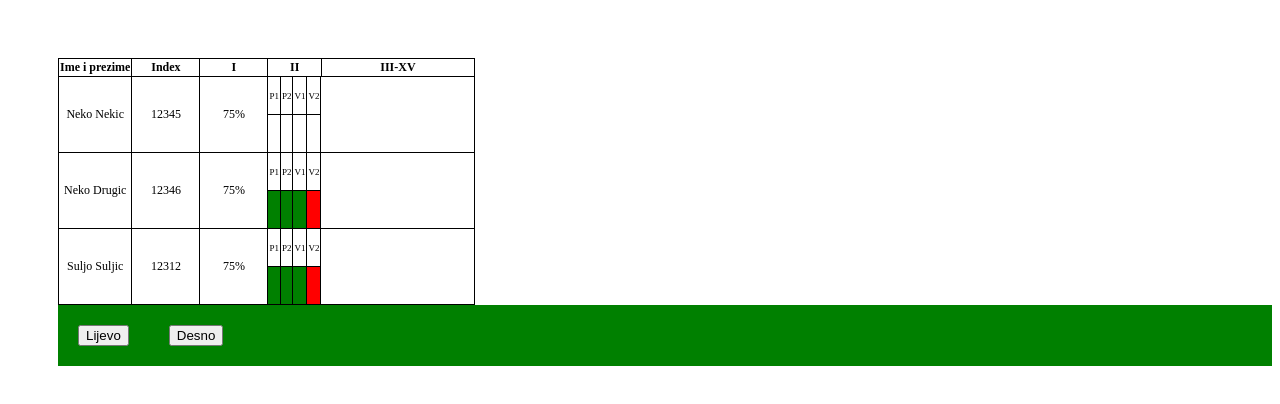
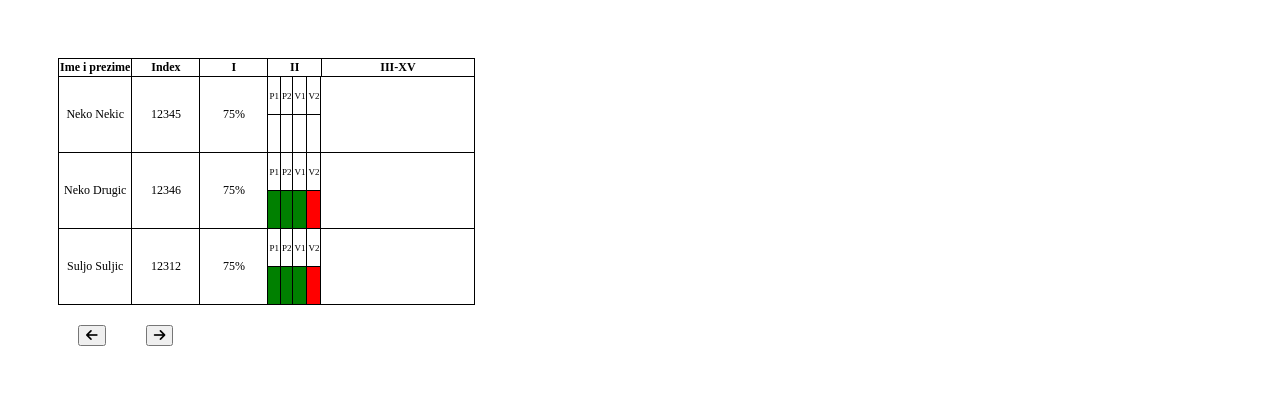
Before and after one commit to anezovic1/attendance-tracker, a plain HTML site: page html/prisustvo.html in a window 1280 px wide. Drawn offline with Linux system fonts and the light colour scheme.

Commit message:
Postavljene strelice na dugmadima

```diff
--- a/html/prisustvo.html
+++ b/html/prisustvo.html
@@ -4,6 +4,7 @@
         <title>Zadatak 2</title>
         <link rel="stylesheet" type="text/css" href="../css/prisustvo.css">
         <meta name="viewport" content="width=device-width, initial-scale=1.0">
+        <script src="https://kit.fontawesome.com/f8054a3b2e.js" crossorigin="anonymous"></script>
     </head>
 
     <body>
--- a/scripts/TabelaPrisustvo.js
+++ b/scripts/TabelaPrisustvo.js
@@ -227,7 +227,6 @@ function crtajTabelu(divRef, podaci, posljednjaSedmica) {
     tabela.style.textAlign = "center";
     tabela.style.float = "left";
 
-
 }
 
 
@@ -372,20 +371,21 @@ export let TabelaPrisustvo = function(divRef, podaci) {
 
     if(validacijaPodataka(podaci) == 1) {
         let divDugmadi = document.createElement("div");
-        divDugmadi.style.clear = "left";
 
         let button1 = document.createElement("button");
         button1.style.margin = "20px";
-        button1.innerHTML = "Lijevo";
+        button1.innerHTML = '<i class="fa-solid fa-arrow-left"></i>';
         divDugmadi.appendChild(button1);
 
         let button2 = document.createElement("button");
         button2.style.margin = "20px";
-        button2.innerHTML = "Desno";
+        button2.innerHTML = '<i class="fa-solid fa-arrow-right"></i>';
         divDugmadi.appendChild(button2);
 
         divDugmadi.style.marginLeft= "50px";
-        divDugmadi.style.background = "green";
+        //divDugmadi.style.background = "green";
+        divDugmadi.style.clear = "left";
+
         document.body.appendChild(divDugmadi);
 
         button1.onclick = prethodnaSedmica;
```
